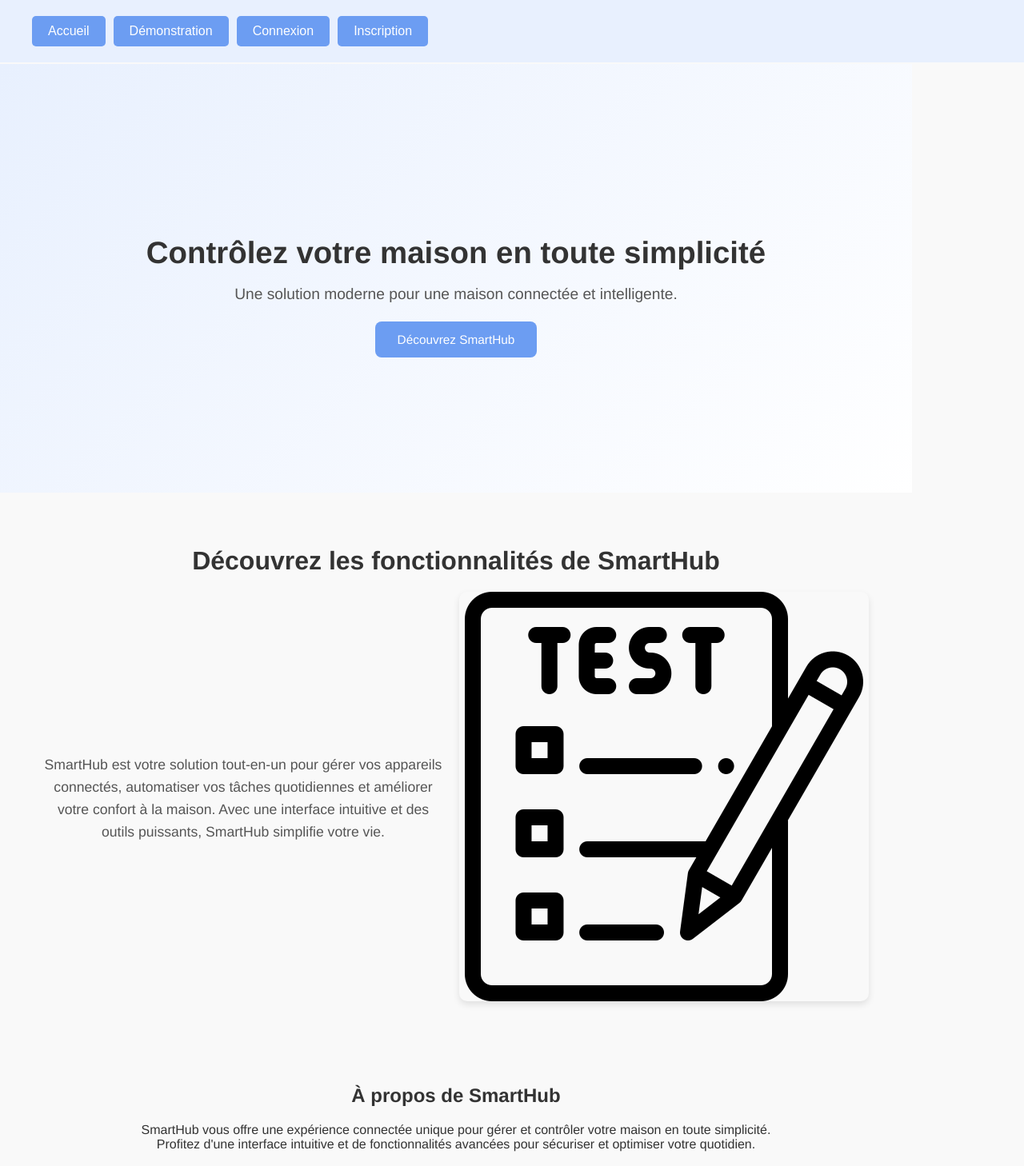
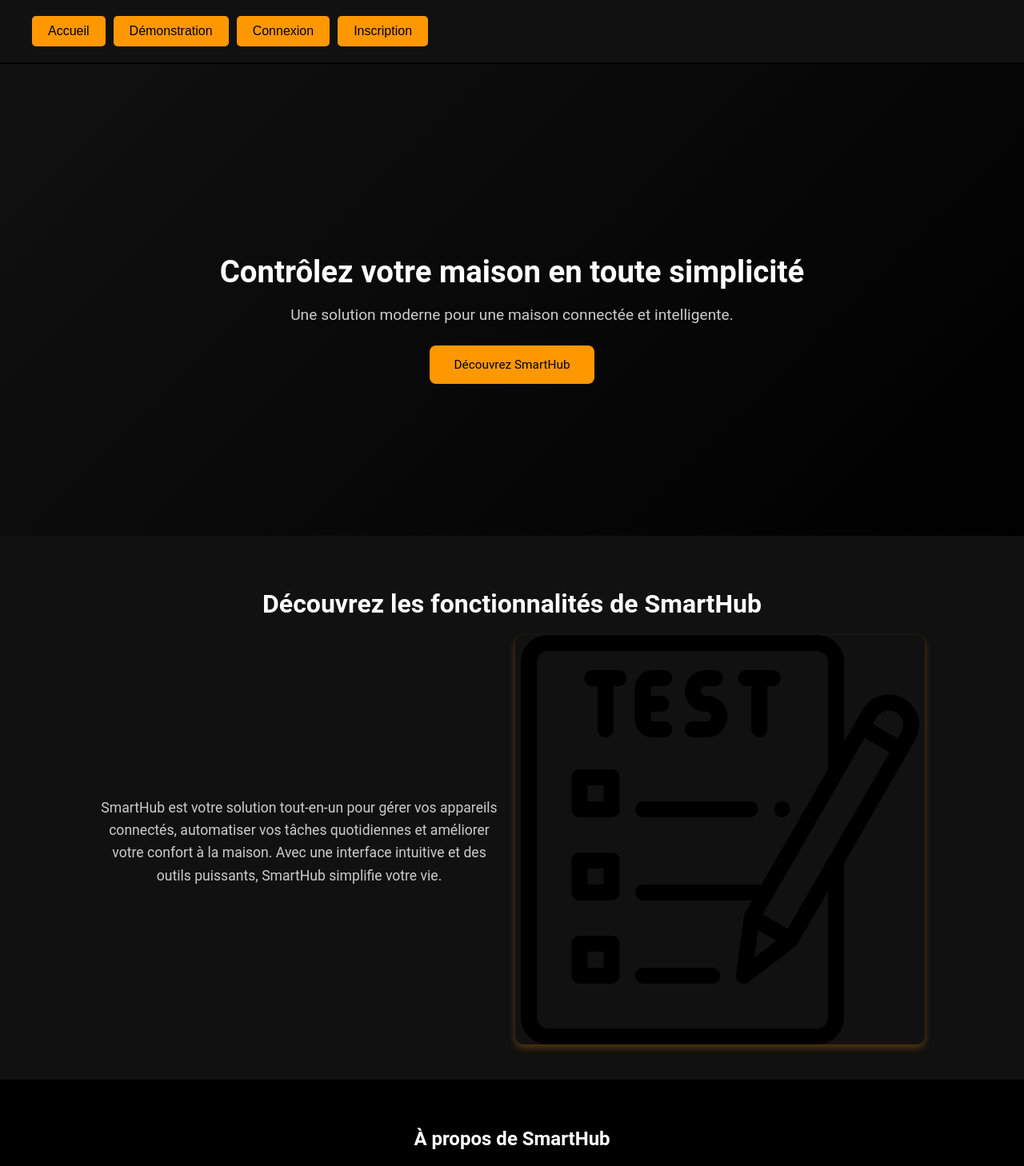
Before and after one commit to Thomshot/SmartHub, an Angular app in the folder front-end/: page / in a window 1280 px wide. Shown: the top 1458 px of the page at 80% size. Built offline with nearby package versions, Linux system fonts and the light colour scheme.

Commit message:
theme ph

```diff
--- a/front-end/src/app/app.component.html
+++ b/front-end/src/app/app.component.html
@@ -1,4 +1,11 @@
-<div class="container">
+<!DOCTYPE html>
+<html lang="fr">
+  <head>
+    <meta charset="UTF-8">
+    <meta name="viewport" content="width=device-width, initial-scale=1.0">
+    <title>SmartHub</title>
+  </head>
+  <body>
     <header>
       <div class="header-top">
         <nav class="top-nav">
@@ -58,4 +65,5 @@
         checkScroll();
       });
     </script>
-</div>
+  </body>
+</html>
--- a/front-end/src/app/app.component.scss
+++ b/front-end/src/app/app.component.scss
@@ -6,16 +6,19 @@ html {
   font-family: 'Helvetica Neue', Arial, sans-serif;
   margin: 0;
   padding: 0;
-  background-color: #f9f9f9; // Couleur de fond douce
-  color: #333; // Couleur de texte douce
+  background-color: #000; // Fond noir
+  color: #fff; // Texte blanc
   display: flex;
-  flex-direction: column; // Assure une disposition en colonne
+  flex-direction: column;
+  width: 100%;
   padding-top: 80px; // Ajoute un espace pour compenser la hauteur de la barre fixe
-  min-height: 100vh; // Assure que le conteneur occupe toute la hauteur de la fenêtre
+  min-height: 100vh;
 }
 
 main {
-  flex: 1; // Permet au contenu principal de remplir l'espace disponible
+  flex: 1;
+  width: 100%;
+  margin-top: 80px;
 }
 
 header {
@@ -23,11 +26,11 @@ header {
   justify-content: space-between;
   align-items: center;
   padding: 20px 40px;
-  background: #e8f0fe; // Couleur pastel pour l'en-tête
-  position: fixed; // Rend la barre fixe
+  background: #111; // Noir légèrement plus clair pour l'en-tête
+  position: fixed;
   top: 0;
   width: 100%;
-  z-index: 1000; // Assure que la barre reste au-dessus des autres éléments
+  z-index: 1000;
 
   .logo {
     height: 40px;
@@ -36,11 +39,12 @@ header {
   nav a {
     margin-left: 20px;
     text-decoration: none;
-    color: #333;
+    color: #fff; // Texte blanc
     font-weight: 500;
     transition: color 0.3s;
+
     &:hover {
-      color: #0070c0;
+      color: #ff9800; // Orange vif au survol
     }
   }
 
@@ -49,8 +53,8 @@ header {
     gap: 10px;
 
     button {
-      background-color: #6c9df2; // Couleur pastel unifiée pour les boutons
-      color: #fff;
+      background-color: #ff9800; // Orange vif pour les boutons
+      color: #000; // Texte noir
       border: none;
       padding: 10px 20px;
       font-size: 16px;
@@ -59,7 +63,7 @@ header {
       transition: background-color 0.3s ease;
 
       &:hover {
-        background-color: #5a8ae0; // Couleur légèrement plus foncée au survol
+        background-color: #e67e22; // Orange plus foncé au survol
       }
     }
   }
@@ -67,34 +71,35 @@ header {
 
 .hero {
   text-align: center;
-  flex: 1; // Permet à la section hero de remplir l'espace restant
-  min-height: 100%; // Augmente la hauteur minimale à 90% de la hauteur de la fenêtre
-  padding: 16% 10%; // Ajuste le padding pour équilibrer l'espacement
-  background: linear-gradient(135deg, #e8f0fe 0%, #ffffff 100%);
+  flex: 1;
+  min-height: 100%;
+  padding: 16% 10%;
+  background: linear-gradient(135deg, #111 0%, #000 100%); // Dégradé noir
 
   h1 {
-    font-size: 3vw; // Taille de police relative à la largeur de la fenêtre
+    font-size: 3vw;
     margin-bottom: 2%;
-    color: #333;
+    color: #fff; // Texte blanc
   }
 
   p {
-    font-size: 1.5vw; // Taille de police relative à la largeur de la fenêtre
+    font-size: 1.5vw;
     margin-bottom: 4%;
-    color: #555;
+    color: #ccc; // Texte secondaire gris clair
   }
 
   .cta {
-    background-color: #6c9df2; // Même couleur que les boutons
-    color: #fff;
+    background-color: #ff9800;
+    color: #000;
     border: none;
-    padding: 1.5% 3%; // Padding en pourcentage
-    font-size: 1.2vw; // Taille de police relative à la largeur de la fenêtre
+    padding: 1.5% 3%;
+    font-size: 1.2vw;
     border-radius: 8px;
     cursor: pointer;
     transition: background-color 0.3s;
+
     &:hover {
-      background-color: #5a8ae0;
+      background-color: #e67e22;
     }
   }
 }
@@ -102,12 +107,12 @@ header {
 .discover-smarthub {
   text-align: center;
   padding: 40px 20px;
-  background-color: #f9f9f9;
+  background-color: #111;
 
   h2 {
     font-size: 2rem;
     margin-bottom: 20px;
-    color: #333;
+    color: #fff;
   }
 
   .description-container {
@@ -121,37 +126,39 @@ header {
       max-width: 500px;
       font-size: 1.1rem;
       line-height: 1.6;
-      color: #555;
+      color: #ccc;
     }
 
     .image-content img {
       max-width: 100%;
       height: auto;
       border-radius: 10px;
-      box-shadow: 0 4px 8px rgba(0, 0, 0, 0.1);
+      box-shadow: 0 4px 8px rgba(255, 152, 0, 0.3); // Ombre orange
     }
   }
 }
 
 .description {
-  text-align: center; // Centre le texte horizontalement
+  text-align: center;
   display: flex;
   flex-direction: column;
-  align-items: center; // Centre horizontalement les éléments enfants
-  justify-content: center; // Centre verticalement les éléments enfants
+  align-items: center;
+  justify-content: center;
   padding: 40px 20px;
 
   .desc-content {
-    max-width: 800px; // Limite la largeur pour un meilleur rendu
-    text-align: center; // Centre le texte à l'intérieur
+    max-width: 800px;
+    text-align: center;
+    color: #fff;
   }
 }
 
 footer {
-  background-color: #0071e3; // Couleur bleue pour le footer
+  width: 100%;
+  background-color: #111; // Noir légèrement plus clair pour le footer
   color: #fff;
   text-align: center;
   padding: 15px 0;
   font-size: 0.9rem;
-  box-shadow: 0 -2px 5px rgba(0, 0, 0, 0.1); // Ajout d'une ombre subtile
+  box-shadow: 0 -2px 5px rgba(255, 152, 0, 0.3); // Ombre orange
 }
--- a/front-end/src/styles.scss
+++ b/front-end/src/styles.scss
@@ -5,18 +5,18 @@ html, body {
   width: 100%;
   margin: 0;
   font-family: 'Roboto', 'Helvetica Neue', sans-serif;
-  background-color: #f9f9f9;
-  color: #333;
-  scroll-behavior: smooth;
+  background-color: #000; // Fond noir
+  color: #fff; // Texte blanc
+  scroll-behavior: smooth; // Active le défilement fluide pour les liens d'ancrage
 }
 
 a {
-  color: #6c9df2;
+  color: #ff9800; // Orange vif pour les liens
   text-decoration: none;
   transition: color 0.3s ease;
 
   &:hover {
-    color: #5a8ae0;
+    color: #e67e22; // Orange plus foncé au survol
   }
 }
 
@@ -29,7 +29,7 @@ a {
 }
 
 footer {
-  background-color: #333;
+  background-color: #111; // Noir légèrement plus clair pour le footer
   color: #fff;
   text-align: center;
   padding: 20px 0;
```
Lines whose indentation alone changed are shown as unchanged.
